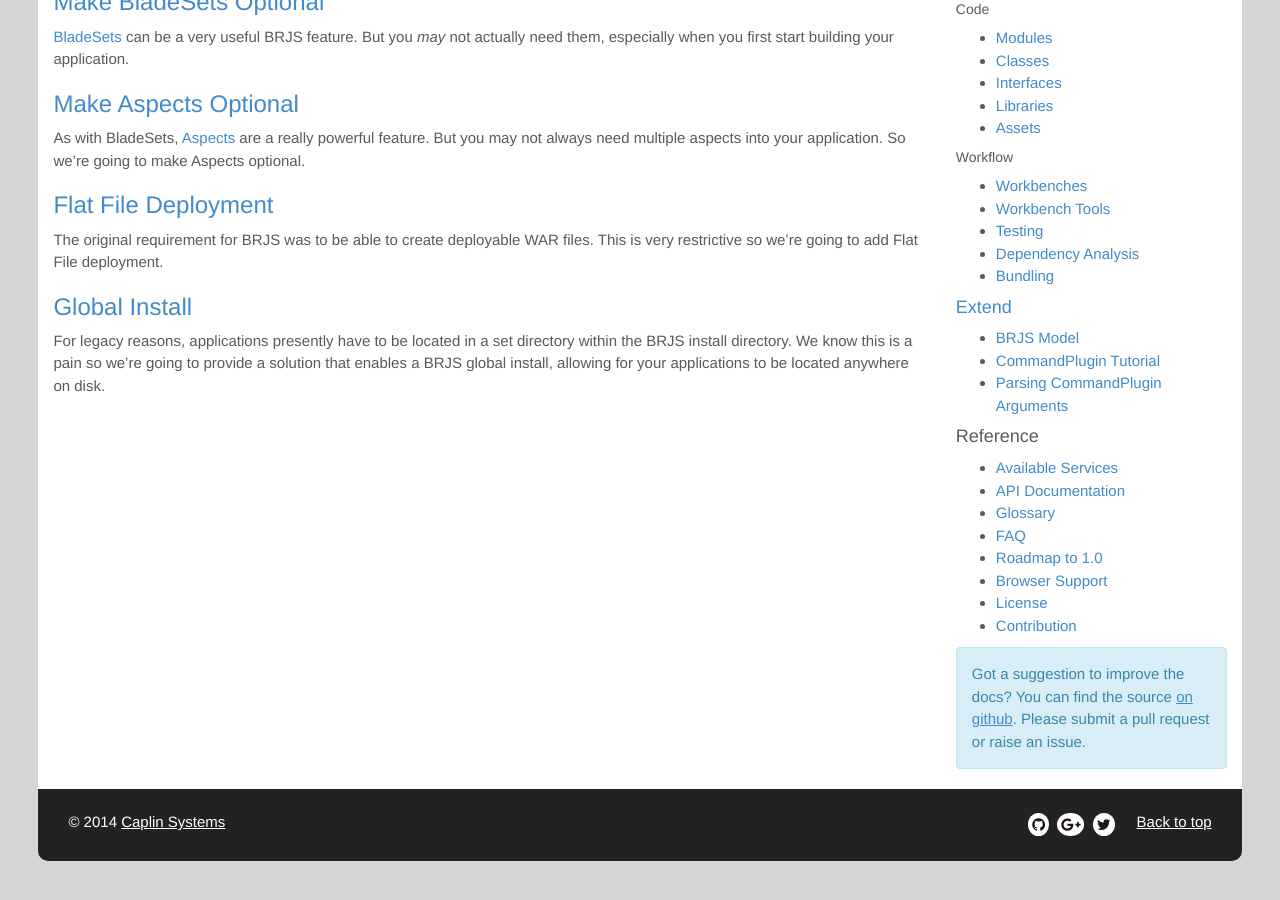
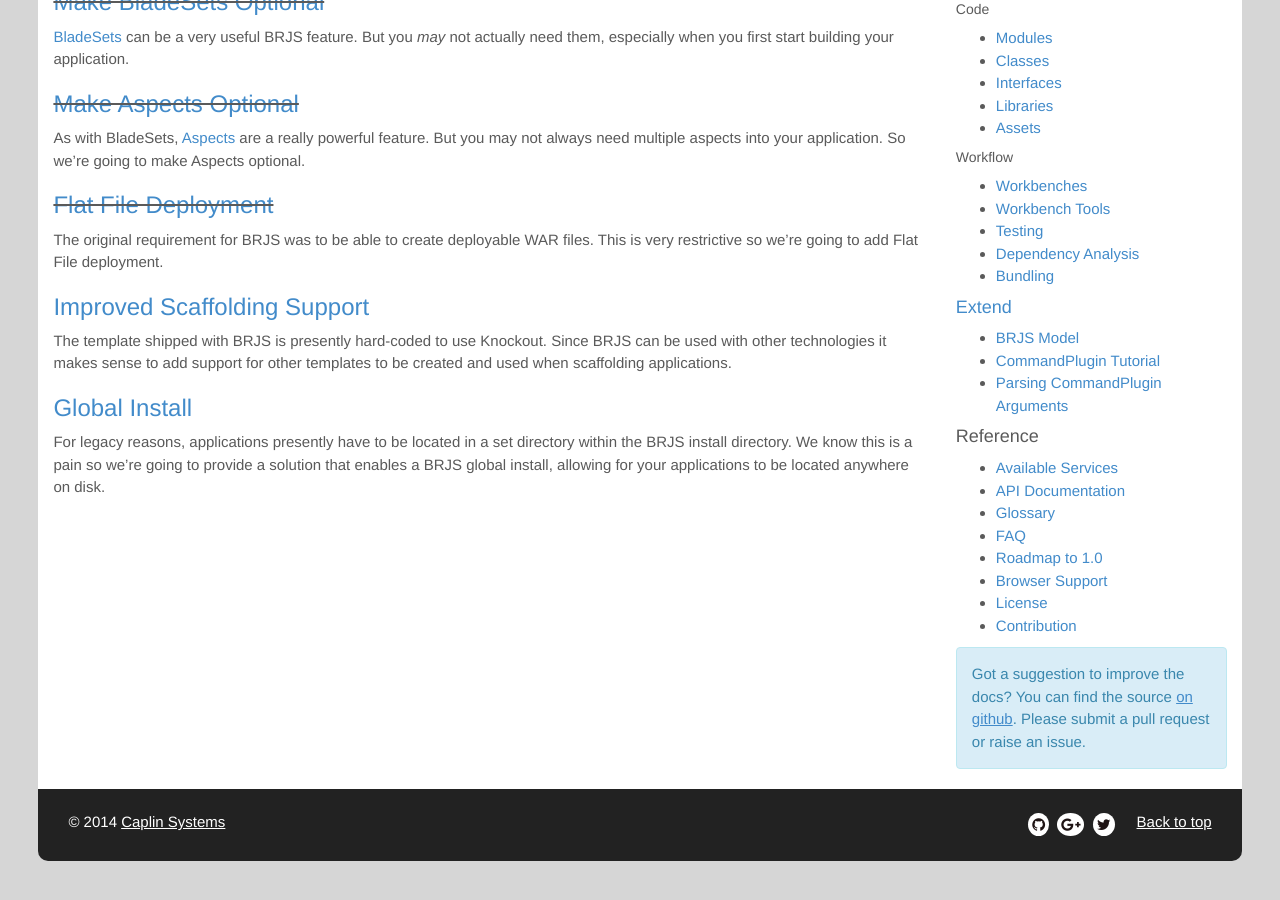
Before and after one commit to BladeRunnerJS/brjs-site, a Jekyll site: the page built from docs/roadmap.md, in a window 1280 px wide and 900 px high, scrolled down 911 px. Built offline with Jekyll 4.4.1, drawn with Linux system fonts in a browser that asks for light colours; nearby versions of some CDN libraries; Markdown is read by kramdown in place of the engine named in the settings.

Commit message:
updating roadmap as of v0.12

```diff
--- a/docs/roadmap.md
+++ b/docs/roadmap.md
@@ -33,21 +33,25 @@ So, an `ExampleClass.js` will look like this:
 
 BRJS presently generates very large bundled JavaScript files which an make debugging difficult. We need to create a way of improving that essential debug workflow.
 
-### [Simplified Directory Structure](https://github.com/BladeRunnerJS/brjs/issues/19)
+### ~~[Simplified Directory Structure](https://github.com/BladeRunnerJS/brjs/issues/19)~~
 
 BRJS originally borrowed a lot from Java; the directory structure was one of those things. We've realised that this adds unnecessary complexity to folder structure so we're going to fix this and go with a much simpler, flatter directory structure.
 
-### [Make BladeSets Optional](https://github.com/BladeRunnerJS/brjs/issues/2)
+### ~~[Make BladeSets Optional](https://github.com/BladeRunnerJS/brjs/issues/2)~~
 
 [BladeSets](http://bladerunnerjs.org/docs/concepts/bladesets) can be a very useful BRJS feature. But you *may* not actually need them, especially when you first start building your application.
 
-### [Make Aspects Optional](https://github.com/BladeRunnerJS/brjs/issues/17)
+### ~~[Make Aspects Optional](https://github.com/BladeRunnerJS/brjs/issues/17)~~
 
 As with BladeSets, [Aspects](http://bladerunnerjs.org/docs/concepts/aspects) are a really powerful feature. But you may not always need multiple aspects into your application. So we're going to make Aspects optional.
 
-### [Flat File Deployment](https://github.com/BladeRunnerJS/brjs/issues/18)
+### ~~[Flat File Deployment](https://github.com/BladeRunnerJS/brjs/issues/18)~~
 
 The original requirement for BRJS was to be able to create deployable WAR files. This is very restrictive so we're going to add Flat File deployment.
+
+### [Improved Scaffolding Support](https://github.com/BladeRunnerJS/brjs/issues/126)
+
+The template shipped with BRJS is presently hard-coded to use Knockout. Since BRJS can be used with other technologies it makes sense to add support for other templates to be created and used when scaffolding applications.
 
 ### [Global Install](https://github.com/BladeRunnerJS/brjs/issues/1)
 
```
